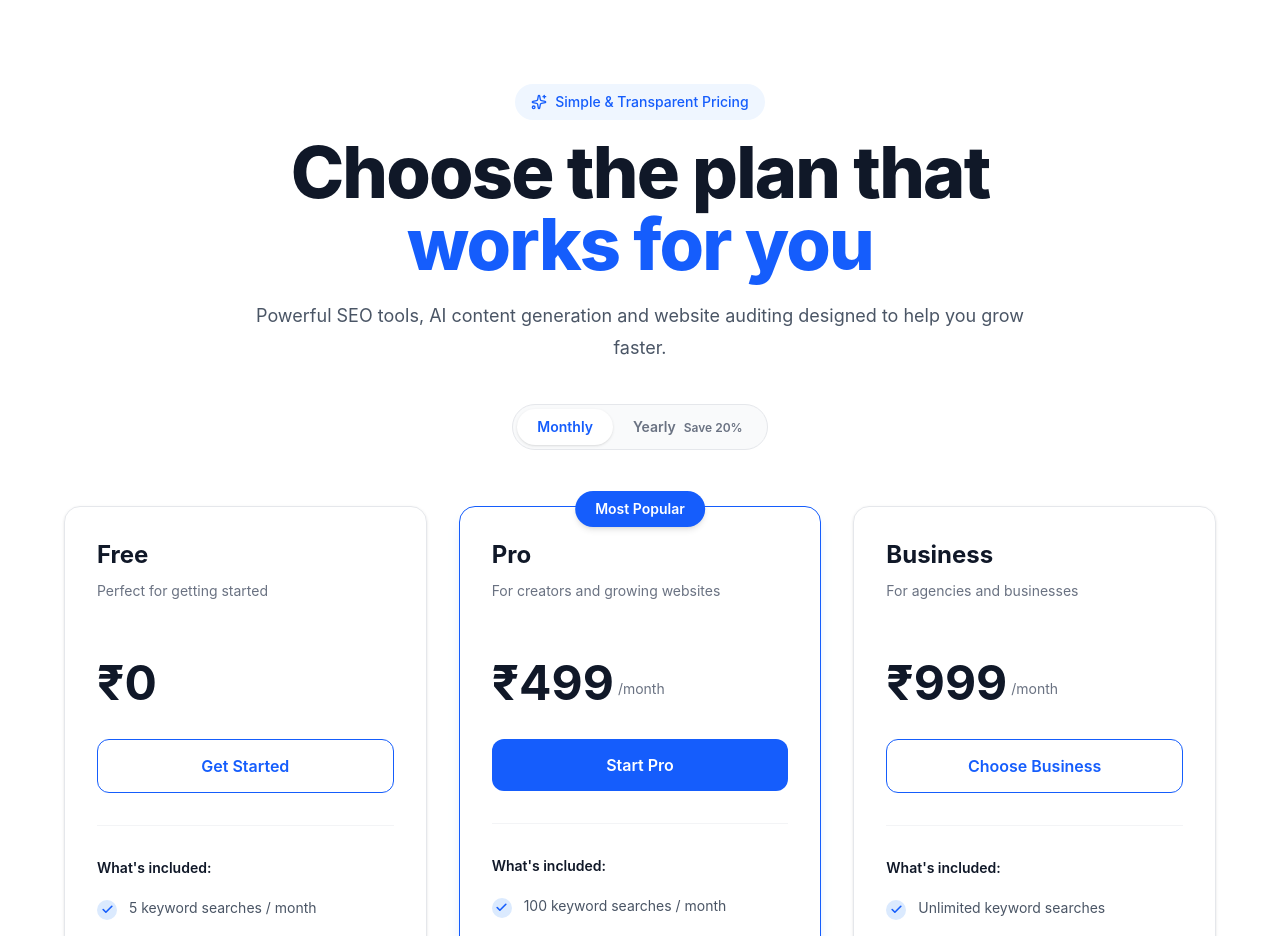
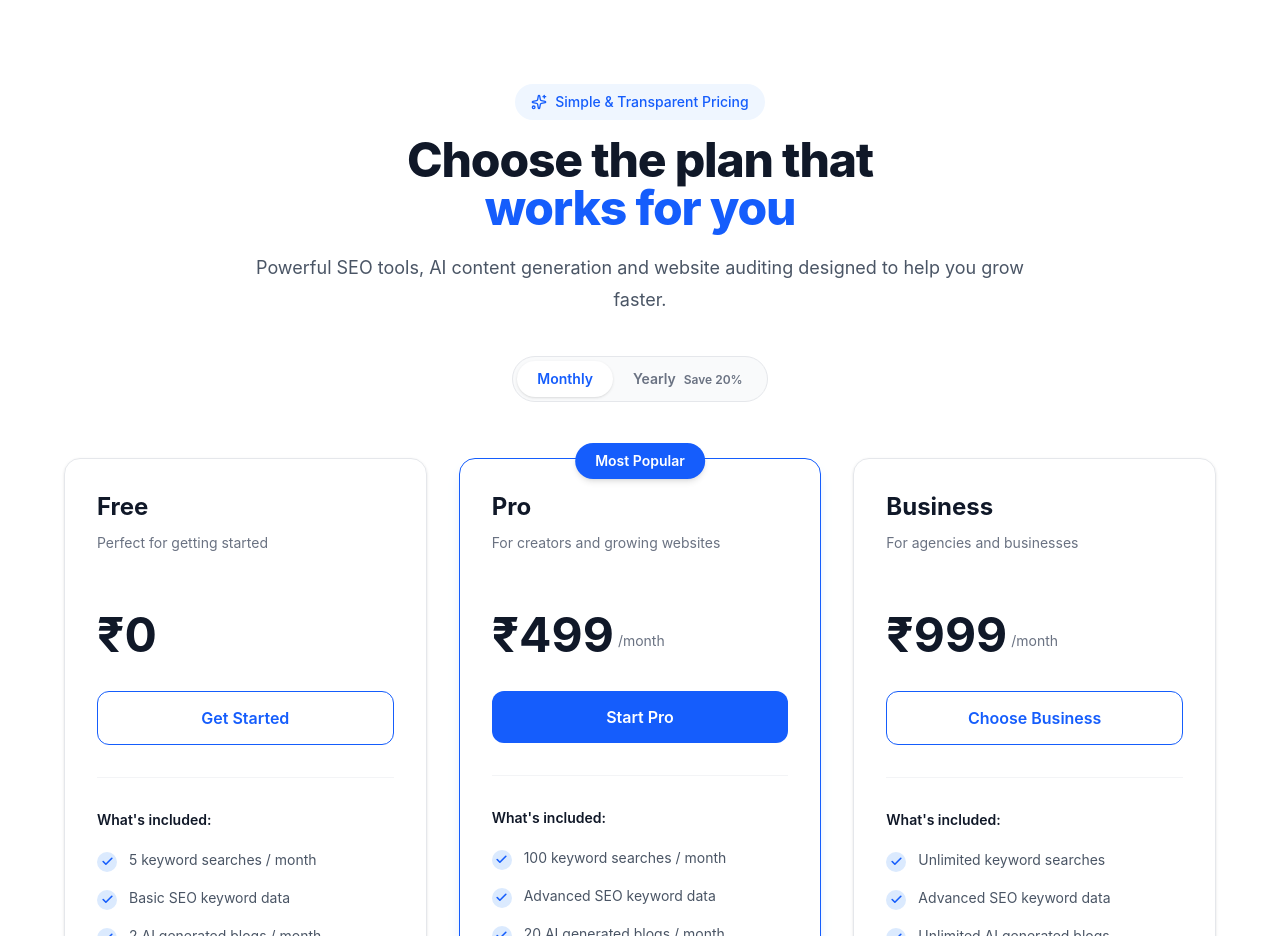
Before and after one commit to shubhamrana47/TOOLHUB, a React (Vite) app: page / in a window 1280 px wide. Shown: the part 3760-4696 px from the top of the page. Built offline with nearby package versions, Linux system fonts and the light colour scheme; no server answers.

Commit message:
Home page  updated

```diff
--- a/src/component/Pricing.jsx
+++ b/src/component/Pricing.jsx
@@ -74,9 +74,9 @@ const Pricing = () => {
           Simple & Transparent Pricing
         </div>
 
-        <h1 className="text-4xl font-extrabold tracking-tight text-gray-900 sm:text-5xl md:text-6xl lg:text-7xl">
+        <h1 className="text-4xl font-extrabold tracking-tight text-gray-900 sm:text-3xl md:text-4xl lg:text-5xl">
   Choose the plan that{" "}
-  <span className="text-blue-600">works for you</span>
+  <div className="text-blue-600">works for you</div>
 </h1>
 
         <p className="mt-5 text-lg leading-8 text-gray-600">
```
